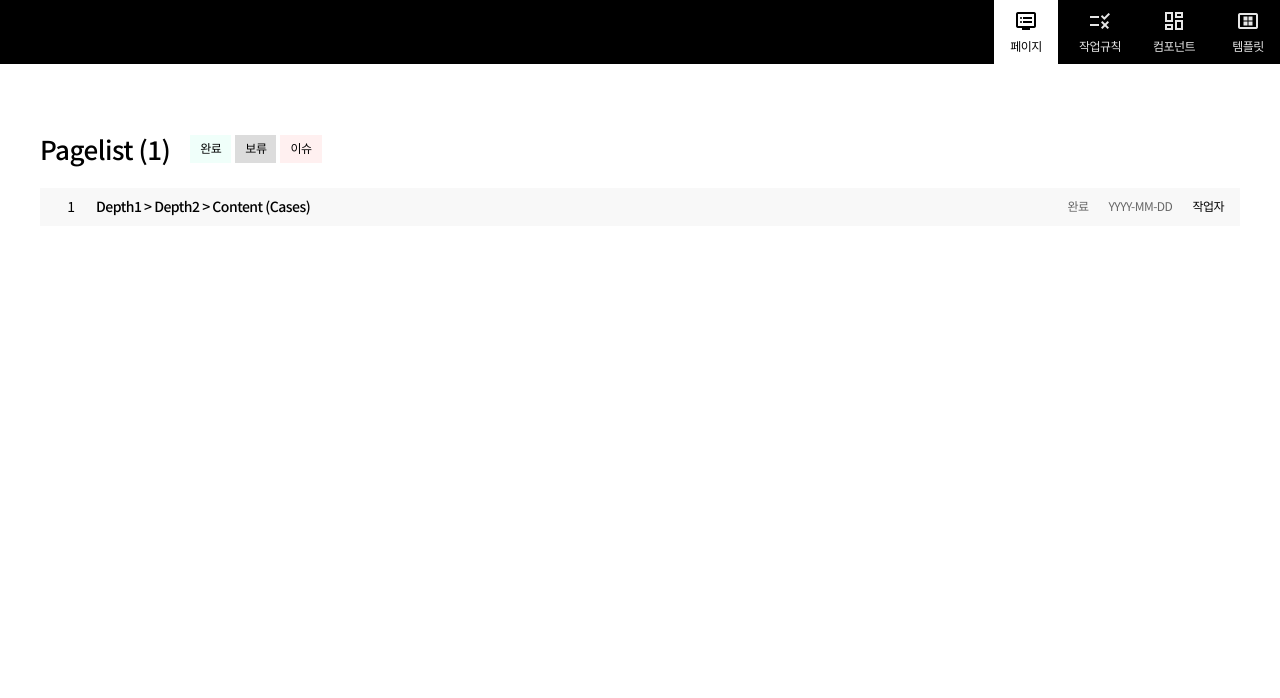
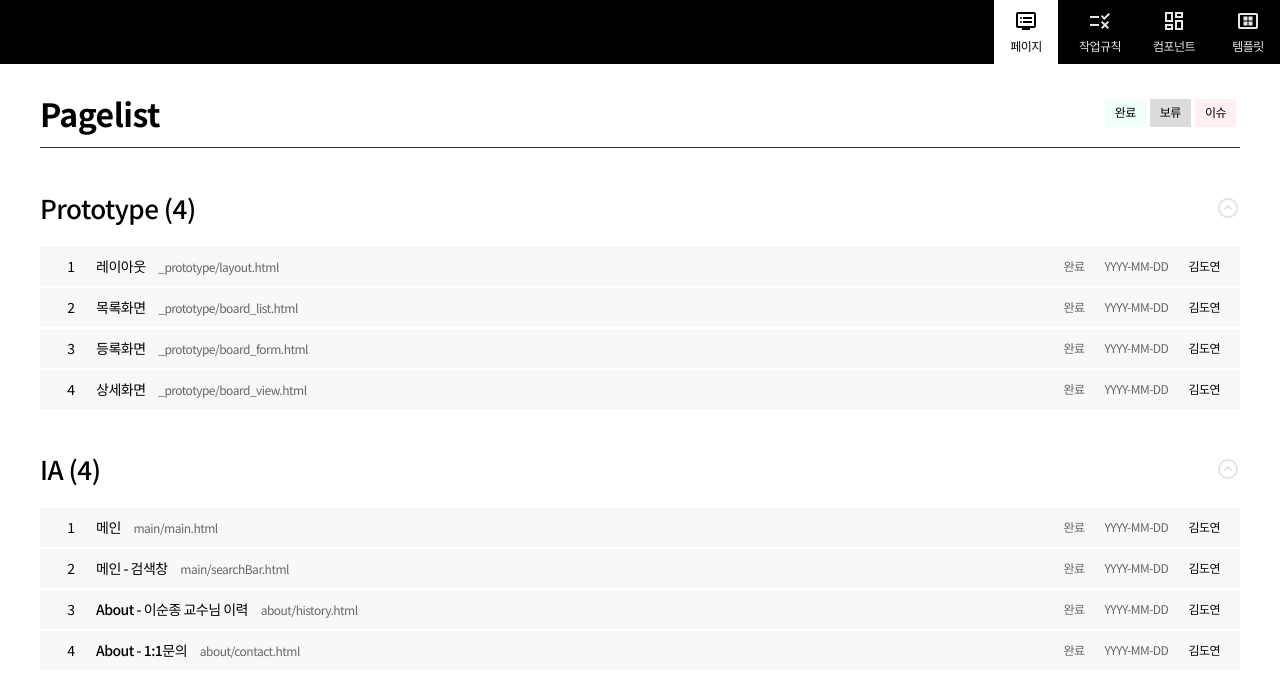
Before and after one commit to K-Do2lu/isjPF, a plain HTML site: page guide/ia/index.html in a window 1280 px wide. Drawn offline with nearby package versions, Linux system fonts and the light colour scheme.

Commit message:
IA 샘플링

```diff
--- a/assets/js/ia.data.js
+++ b/assets/js/ia.data.js
@@ -1,13 +1,75 @@
+const url_base = "../../html/";
 const ia = [
 	{
-		cateTitle: 'Pagelist',
+		cateTitle: 'Prototype',
 		cateItems: [
 			{
 				state: 'default', // default, done, hold, issue
-				url: '#',
-				menu: 'Depth1 > Depth2 > Content (Cases)',
+				url: '_prototype/layout.html',
+				menu: '레이아웃',
 				memos: [
-					{user: '작업자', date: 'YYYY-MM-DD', desc: '완료'},
+					{user: '김도연', date: 'YYYY-MM-DD', desc: '완료'},
+				],
+			},
+			{
+				state: 'default', // default, done, hold, issue
+				url: '_prototype/board_list.html',
+				menu: '목록화면',
+				memos: [
+					{user: '김도연', date: 'YYYY-MM-DD', desc: '완료'},
+				],
+			},
+			{
+				state: 'default', // default, done, hold, issue
+				url: '_prototype/board_form.html',
+				menu: '등록화면',
+				memos: [
+					{user: '김도연', date: 'YYYY-MM-DD', desc: '완료'},
+				],
+			},
+			{
+				state: 'default', // default, done, hold, issue
+				url: '_prototype/board_view.html',
+				menu: '상세화면',
+				memos: [
+					{user: '김도연', date: 'YYYY-MM-DD', desc: '완료'},
+				],
+			},
+		]
+	},
+	{
+		cateTitle: 'IA',
+		cateItems: [
+			{
+				state: 'default', // default, done, hold, issue
+				url: 'main/main.html',
+				menu: '메인',
+				memos: [
+					{user: '김도연', date: 'YYYY-MM-DD', desc: '완료'},
+				],
+			},
+			{
+				state: 'default', // default, done, hold, issue
+				url: 'main/searchBar.html',
+				menu: '메인 - 검색창',
+				memos: [
+					{user: '김도연', date: 'YYYY-MM-DD', desc: '완료'},
+				],
+			},
+			{
+				state: 'default', // default, done, hold, issue
+				url: 'about/history.html',
+				menu: 'About - 이순종 교수님 이력',
+				memos: [
+					{user: '김도연', date: 'YYYY-MM-DD', desc: '완료'},
+				],
+			},
+			{
+				state: 'default', // default, done, hold, issue
+				url: 'about/contact.html',
+				menu: 'About - 1:1문의',
+				memos: [
+					{user: '김도연', date: 'YYYY-MM-DD', desc: '완료'},
 				],
 			},
 		]
@@ -61,13 +123,13 @@ for (let i = 0; i < ia.length; i++){
 	ia_html = ia_html + ''
 	+'<div class="g-h2-head">'
 	+'	<h2 class="g-h2">'+ ia[i].cateTitle +' ('+ ia[i].cateItems.length +')</h2>'
-	+'	<span class="g-label-done">완료</span>'
-	+'	<span class="g-label-hold">보류</span>'
-	+'	<span class="g-label-issue">이슈</span>'
+	// +'	<span class="g-label-done">완료</span>'
+	// +'	<span class="g-label-hold">보류</span>'
+	// +'	<span class="g-label-issue">이슈</span>'
 
-	// +'	<button type="button" class="btn g-sec-toggle" onclick="guideSecToggle(this)">'
-	// +'		<span class="material-symbols-outlined">expand_circle_down</span>'
-	// +'	</button>'
+	+'	<button type="button" class="btn g-sec-toggle" onclick="guideSecToggle(this)">'
+	+'		<span class="material-symbols-outlined">expand_circle_down</span>'
+	+'	</button>'
 	+'</div>'
 	+'<div class="g-h2-body">'
 	+'	<ul class="g-ia-list">';
@@ -75,10 +137,10 @@ for (let i = 0; i < ia.length; i++){
 	for (let j = 0; j < ia[i].cateItems.length; j++){
 		ia_html = ia_html + ''
 		+'		<li class="g-ia-item is-'+ia[i].cateItems[j].state+'">'
-		+'			<a class="g-ia-primary" href="'+ia[i].cateItems[j].url+'">'
+		+'			<div class="g-ia-primary">'
 		+'				<div class="g-ia-num">'+(j+1)+'</div>'
 		+'				<div class="g-ia-menu">'
-		+'					<p>'+ ia[i].cateItems[j].menu +'</p>'
+		+'					<a href="'+url_base+ia[i].cateItems[j].url+'" target="_blank">'+ ia[i].cateItems[j].menu +'&nbsp;<span class="url">'+ia[i].cateItems[j].url+'</span></a>'
 		+'				</div>'
 		+'				<div class="g-ia-user" title="최근 작업자">'
 		// 작업내역 목록 - 작업자
--- a/assets/scss/guide.styles.scss
+++ b/assets/scss/guide.styles.scss
@@ -82,10 +82,12 @@
 
 // IA
 .g-ia-wrapper .g-section {min-width: 768px;}
+.g-ia-wrapper .g-h1 {margin-right: auto;}
+.g-ia-wrapper .g-h2 {margin-right: auto;}
 .g-label-done {display: flex; margin-right: 4px; padding: 4px 10px 6px; font-size: 12px; background-color: rgb(240, 255, 250); line-height: 18px;}
 .g-label-hold {display: flex; margin-right: 4px; padding: 4px 10px 6px; font-size: 12px; background-color: rgb(220, 220, 220); line-height: 18px;}
 .g-label-issue {display: flex; margin-right: 4px; padding: 4px 10px 6px; font-size: 12px; background-color: rgb(255, 240, 240); line-height: 18px;}
-.g-ia-item {display: flex; padding: 7px 16px 9px 16px; background-color: #f8f8f8; line-height: 22px; position: relative;}
+.g-ia-item {display: flex; padding: 8px 20px 8px 16px; background-color: #f8f8f8; line-height: 22px; position: relative;}
 .g-ia-item:hover,
 .g-ia-item:active,
 .g-ia-item:focus {background-color: aliceblue;}
@@ -94,11 +96,12 @@
 .g-ia-item.is-issue {background-color: rgb(255, 240, 240);}
 .g-ia-item + .g-ia-item {margin-top:2px}
 .g-ia-item .g-ia-primary {display: flex; flex:1 1 auto;}
-.g-ia-item .g-ia-primary:hover,
-.g-ia-item .g-ia-primary:active,
-.g-ia-item .g-ia-primary:focus {text-decoration: underline; text-underline-position: under;}
 .g-ia-item .g-ia-primary .g-ia-num {flex:none; width: 30px; margin-right: 10px; text-align: center;}
 .g-ia-item .g-ia-primary .g-ia-menu {flex:1 1 auto; margin-right: auto; font-weight: 500;}
+.g-ia-item .g-ia-primary .g-ia-menu .url {font-size: 12px; color: #666; font-weight: 400; margin-left: 10px;}
+.g-ia-item .g-ia-primary .g-ia-menu:hover,
+.g-ia-item .g-ia-primary .g-ia-menu:active,
+.g-ia-item .g-ia-primary .g-ia-menu:focus {text-decoration: underline; text-underline-position: under;}
 .g-ia-item .g-ia-primary .g-ia-user {display: none;}
 .g-ia-item .g-ia-primary .g-ia-date {display: none;}
 .g-ia-item .g-ia-support {max-width: 300px; color: #666; font-size: 12px; margin-left: 20px;}
--- a/guide/ia/index.html
+++ b/guide/ia/index.html
@@ -2,7 +2,7 @@
 <html lang="kr">
 <head>
     <meta charset="UTF-8"/>
-    <title>Web Style Guide</title>
+    <title>이순종 포트폴리오 - 페이지리스트</title>
     <meta name="viewport" content="width=device-width, initial-scale=1.0, viewport-fit=cover" />
 	<meta name="format-detection" content="telephone=no" />
     <!-- https://fonts.google.com/icons -->
@@ -24,15 +24,15 @@
         </header>
         <main role="main" class="g-main">
 			<div class="g-section">
-				<!-- <div class="g-h1-head">
+				<div class="g-h1-head">
 					<h1 class="g-h1">Pagelist</h1>
 					<span class="g-label-done">완료</span>
 					<span class="g-label-hold">보류</span>
 					<span class="g-label-issue">이슈</span>
-					<button type="button" class="btn g-sec-toggle" onclick="guideSecToggle(this)">
+					<!-- <button type="button" class="btn g-sec-toggle" onclick="guideSecToggle(this)">
 						<span class="material-symbols-outlined">expand_circle_down</span>
-					</button>
-				</div> -->
+					</button> -->
+				</div>
 				<div class="g-h1-body">
 					<!-- 스크립트로 들어오지만 원본확인 목적 -->
 					<!-- <div class="g-h2-head">
```
Also changed, not shown: assets/css/guide.styles.css, 1 other file.
